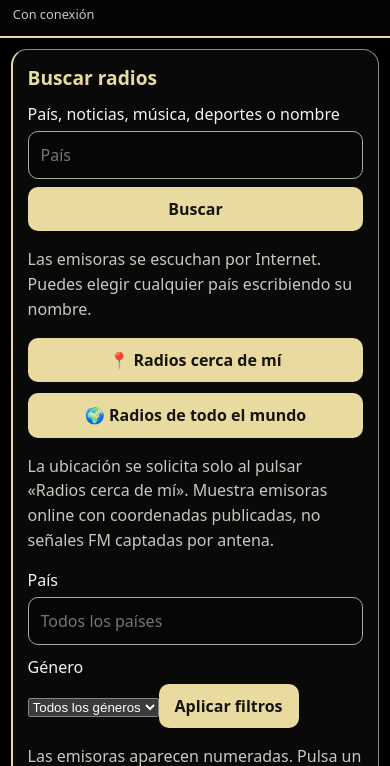
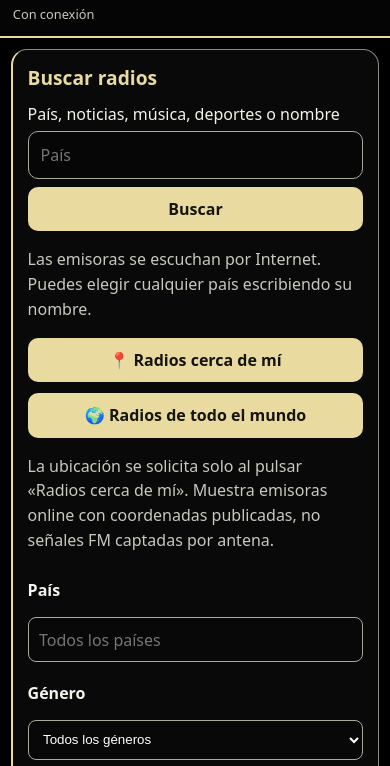
Before and after one commit to Dirix24/FLCO, a plain HTML site: page web/index.html in a window 390 px wide. Shown: the part 65-831 px from the top of the page. Drawn offline with Linux system fonts and the light colour scheme; no server answers.

Commit message:
Documentar y presentar búsqueda cercana y mundial

```diff
--- a/web/styles.css
+++ b/web/styles.css
@@ -39,3 +39,5 @@ canvas{background:#050505;border:1px solid #8b8b82}
 .dial-bars i{background:var(--flco-accent);box-shadow:0 0 9px #e9dba066}
 footer{border-top:1px solid #66665f}
 @media(max-width:600px){.panel{border-left-width:2px}}
+
+.radio-filters{display:grid;grid-template-columns:minmax(0,1fr) minmax(0,1fr);gap:.6rem;margin:1rem 0;align-items:center}.radio-filters label{font-weight:600}.radio-filters input,.radio-filters select{min-width:0;width:100%;padding:.65rem;border-radius:8px;background:#080808;color:#fff;border:1px solid #aaa99e}.radio-filters button{grid-column:1/-1}.channel-nav{flex-wrap:wrap}@media(max-width:600px){.radio-filters{grid-template-columns:1fr}}
```
